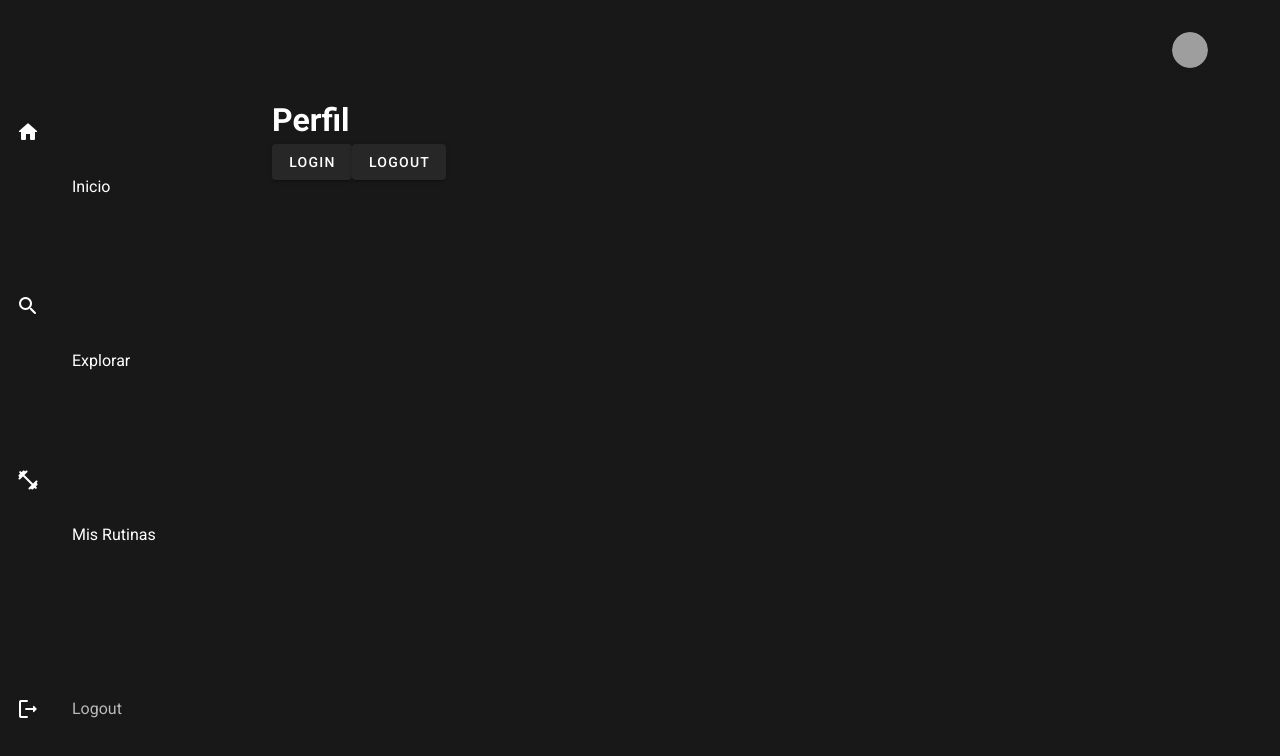
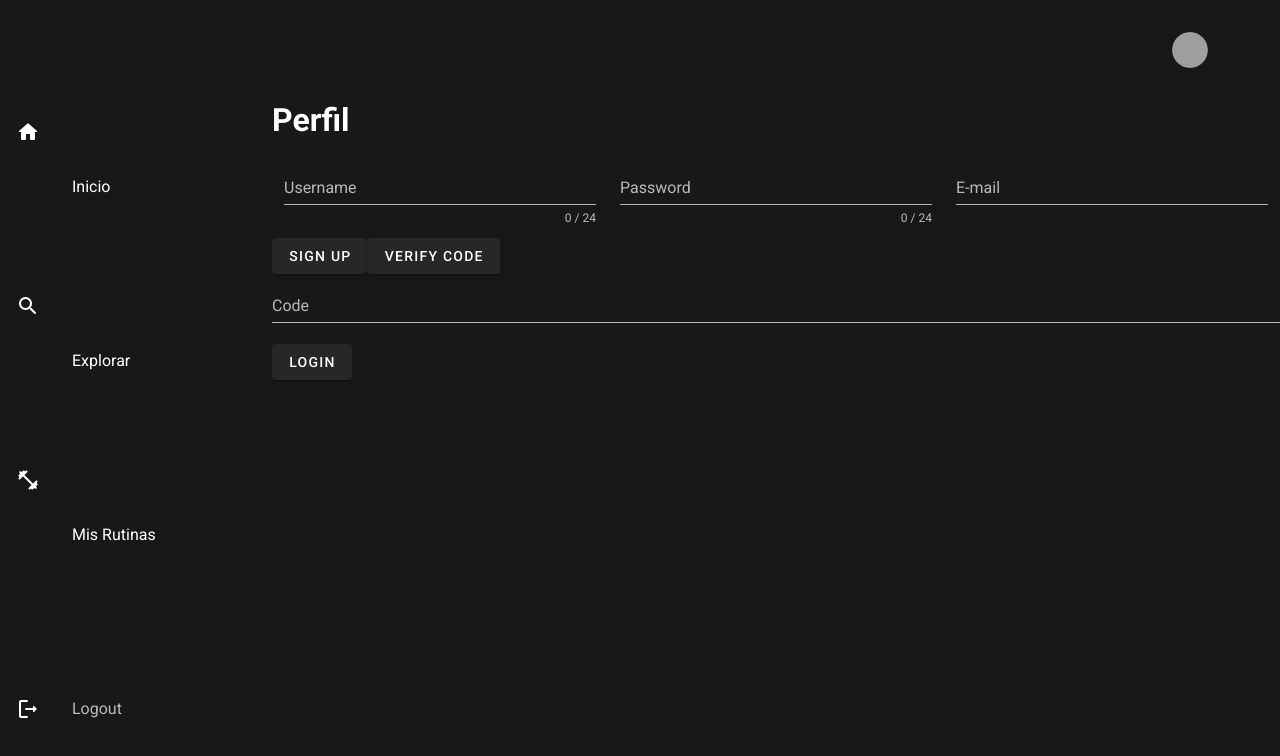
Before and after one commit to elianparedes/moovim, a Vue app: page /profile in a window 1280 px wide. Shown: the top 756 px of the page. Built offline with nearby package versions, Linux system fonts and the light colour scheme; no server answers; grey boxes are pictures that could not be loaded.

Commit message:
feat: signUp, login and codeVerification

```diff
--- a/src/api/user.js
+++ b/src/api/user.js
@@ -1,6 +1,6 @@
 import { Api } from "./api.js";
 
-export { UserApi, Credentials }
+export { UserApi, Credentials, SignCredentials, VerifyCredentials }
 
 class UserApi {
     static getUrl(slug) {
@@ -8,7 +8,15 @@ class UserApi {
     }
 
     static async login(credentials, controller) {
-        return await Api.post(UserApi.getUrl('login'), false, credentials, controller);
+        return await Api.post(UserApi.getUrl('login'), true, credentials, controller);
+    }
+
+    static async signUp(credentials, controller){
+        return await Api.post(UserApi.getUrl(), false, credentials, controller);
+    }
+
+    static async verify(credentials, controller){
+        return await Api.post(UserApi.getUrl('verify_email'), false, credentials, controller);
     }
 
     static async logout(controller) {
@@ -26,3 +34,18 @@ class Credentials {
         this.password = password;
     }
 }
+
+class SignCredentials {
+    constructor(username, password, email) {
+        this.username = username;
+        this.password = password;
+        this.email=email;
+    }
+}
+
+class VerifyCredentials {
+    constructor(email, code) {
+        this.email=email;
+        this.code=code;
+    }
+}
--- a/src/stores/securityStore.js
+++ b/src/stores/securityStore.js
@@ -41,6 +41,12 @@ export const useSecurityStore = defineStore("security", {
             const result = await UserApi.login(credentials);
             this.updateToken(result.token, rememberMe);
         },
+        async signUp(credentials) {
+            await UserApi.signUp(credentials);
+        },
+        async verify(credentials){
+            await UserApi.verify(credentials);
+        },
         async logout() {
             await UserApi.logout();
             this.removeToken();
--- a/src/views/ProfileView.vue
+++ b/src/views/ProfileView.vue
@@ -1,30 +1,101 @@
 <template>
   <div>
     <h1>Perfil</h1>
-    <v-btn @click="login()" :disabled="$isLoggedIn">
+    <v-form v-model="valid">
+    <v-container>
+      <v-row>
+        <v-col
+          cols="12"
+          md="4"
+        >
+          <v-text-field
+            v-model="username"
+            :rules="nameRules"
+            :counter="24"
+            label="Username"
+            required
+          ></v-text-field>
+        </v-col>
+
+        <v-col
+          cols="12"
+          md="4"
+        >
+          <v-text-field
+            v-model="password"
+            :rules="nameRules"
+            :counter="24"
+            label="Password"
+            required
+          ></v-text-field>
+        </v-col>
+
+        <v-col
+          cols="12"
+          md="4"
+        >
+          <v-text-field
+            v-model="email"
+            :rules="emailRules"
+            label="E-mail"
+            required
+          ></v-text-field>
+        </v-col>
+      </v-row>
+    </v-container>
+  </v-form>
+  <v-btn @click="signUp()" >
+      sign up
+  </v-btn>
+  <v-btn @click="Verify()">
+      Verify code
+  </v-btn>
+  <v-text-field
+            v-model="code"
+            :rules="nameRules"
+            label="Code"
+            required
+          ></v-text-field>
+  <v-btn @click="login()">
       login
-    </v-btn>
-    <span v-show="$isLoggedIn">
-      {{getCurrentUser()}}
-      Tu usuario ya esta logueado: {{result}}</span>
-    <v-btn @click="logout()"> logout</v-btn>
+  </v-btn>
+
+  <span v-show="$token">
+    Tu usuario ya esta logueado: {{result}} y su token es: {{$token}}</span>
+  <v-btn @click="logout()" v-show="$token"> logout</v-btn>
   </div>
+
 </template>
 
 <script>
 
 import {mapState, mapActions} from "pinia";
-import {Credentials} from "../api/user";
+import {Credentials, SignCredentials, VerifyCredentials} from "../api/user";
 import {useSecurityStore} from "../stores/securityStore.js";
 
 export default{
   data: ()=>({
     result: null,
-    controller: null
+    controller: null,
+    valid: false,
+      username: '',
+      password: '',
+      nameRules: [
+        v => !!v || 'Name is required',
+        v => v.length <= 24 || 'Name must be less than 10 characters',
+      ],
+      email: '',
+      emailRules: [
+        v => !!v || 'E-mail is required',
+        v => /.+@.+/.test(v) || 'E-mail must be valid',
+      ],
+      token: 'da',
+      code: ''
   }),
   computed: {
     ...mapState(useSecurityStore, {
-      $user: 'user'
+      $user: 'user',
+      $token: 'token'
     }),
     ...mapState(useSecurityStore, {
       $isLoggedIn: 'isLoggedIn'
@@ -35,6 +106,8 @@ export default{
       $getCurrentUser: 'getCurrentUser',
       $login: 'login',
       $logout: 'logout',
+      $signUp: 'signUp',
+      $verify: 'verify'
     }),
     setResult(result){
       this.result = result;
@@ -42,18 +115,48 @@ export default{
     clearResult() {
       this.result = null
     },
+    clearData() {
+      this.username=''
+      this.password=''
+      this.email=''
+      this.code=''
+    },
     async login() {
       try {
-        const credentials = new Credentials('admin', '12345')
+        const credentials = new Credentials(this.username, this.password)
         await this.$login(credentials, true)
         this.clearResult()
+        this.clearData()
       } catch (e) {
+        this.setResult(e)
+      }
+    },
+    async signUp(){
+      try {
+        const signCredentials= new SignCredentials(this.username, this.password, this.email)
+        await this.$signUp(signCredentials)
+        this.clearResult()
+        this.clearData()
+
+      } catch(e) {
+        this.setResult(e)
+      }
+    },
+    async Verify(){
+      try {
+        const verifyCredentials= new VerifyCredentials(this.email, this.code)
+        await this.$verify(verifyCredentials)
+        this.clearResult()
+        this.clearData()
+
+      } catch(e) {
         this.setResult(e)
       }
     },
     async logout() {
       await this.$logout()
       this.clearResult()
+      this.clearData()
     },
     async getCurrentUser() {
       await this.$getCurrentUser()
```
